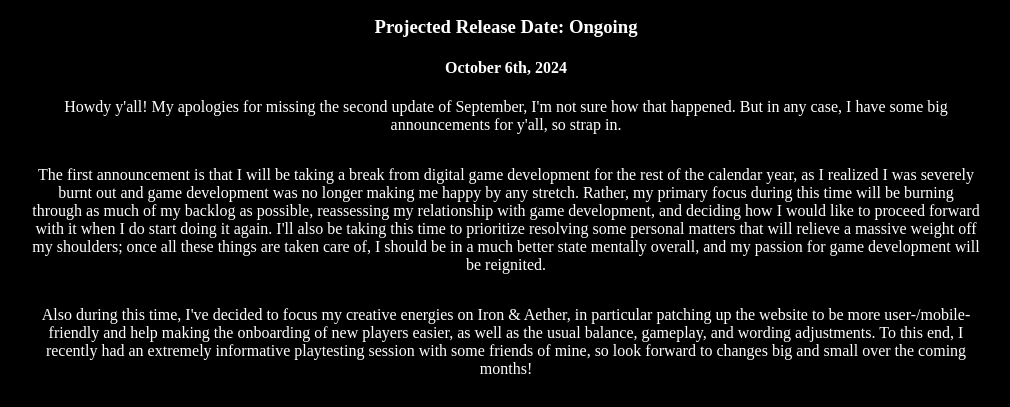
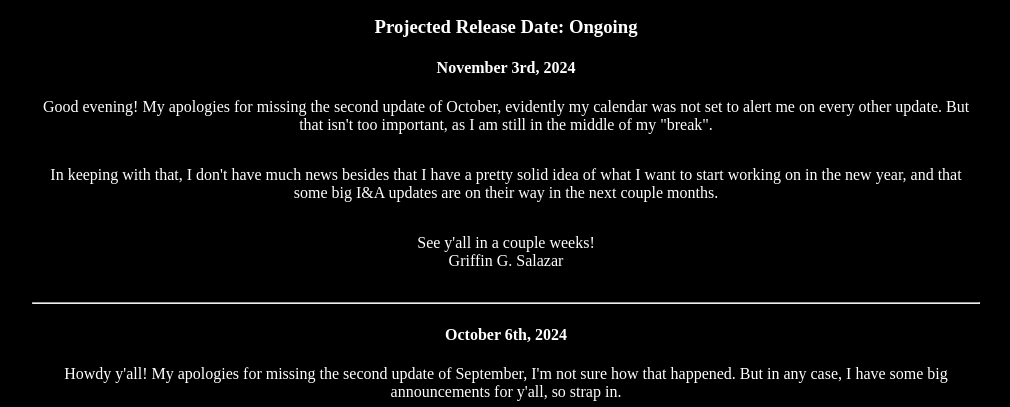
Before and after one commit to ggsalazar/ggsalazar.github.io, a plain HTML site: page index.html in a window 1280 px wide. Shown: the part 380-787 px from the top of the page, without its empty margins (134-1144 px from the left). Drawn offline with Linux system fonts and the light colour scheme.

Commit message:
Blog update

```diff
--- a/index.html
+++ b/index.html
@@ -29,6 +29,20 @@
                 <h2>Current Project: Iron & Aether</h2>
                 <h3>A steampunk-fantasy tabletop RPG with in-depth mechanics and an equal focus on magic and mechanical technology</h3>
                 <h3>Projected Release Date: Ongoing</h3>
+
+                <h4>November 3rd, 2024</h4>
+                <p>
+                    Good evening! My apologies for missing the second update of October, evidently my calendar was not set to alert me on every other update. But that isn't too important, as I am still in the middle of my "break".
+                </p>
+                <p>
+                    In keeping with that, I don't have much news besides that I have a pretty solid idea of what I want to start working on in the new year, and that some big I&A updates are on their way in the next couple months.
+                </p>
+                <p>
+                    See y'all in a couple weeks!<br>
+                    Griffin G. Salazar
+                </p>
+
+                <hr>
 
                 <h4>October 6th, 2024</h4>
                 <p>
```
